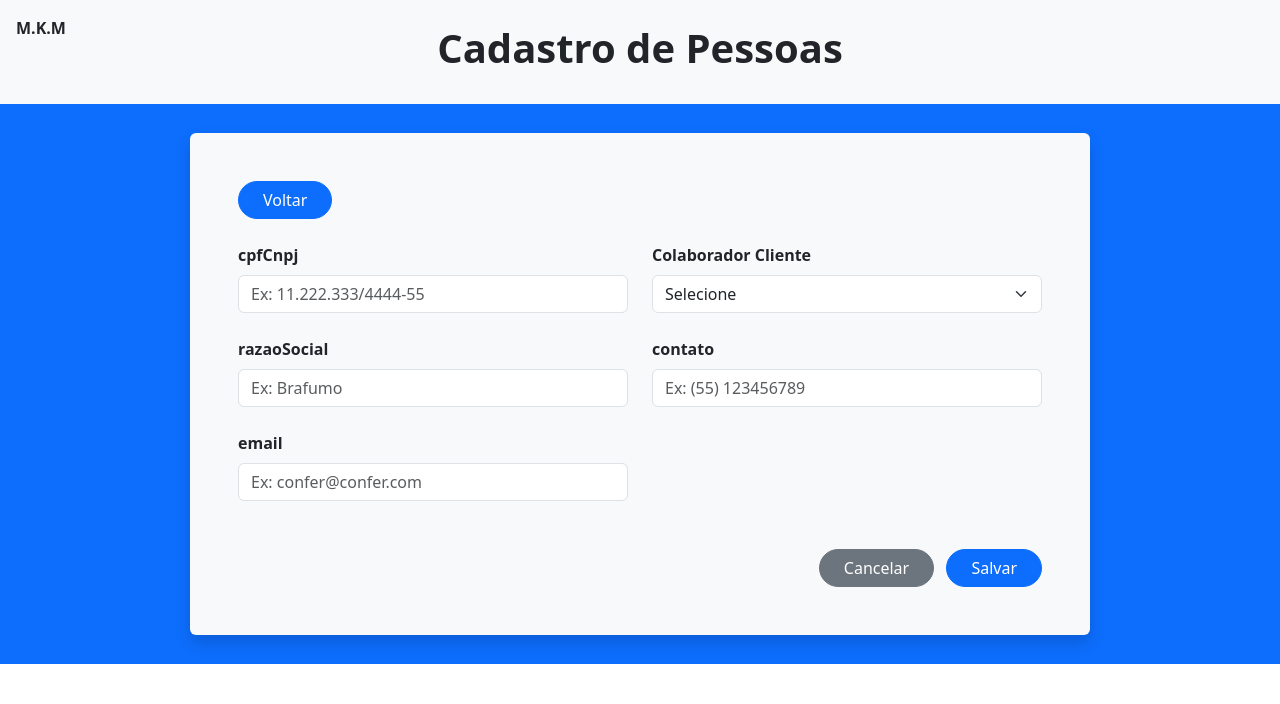
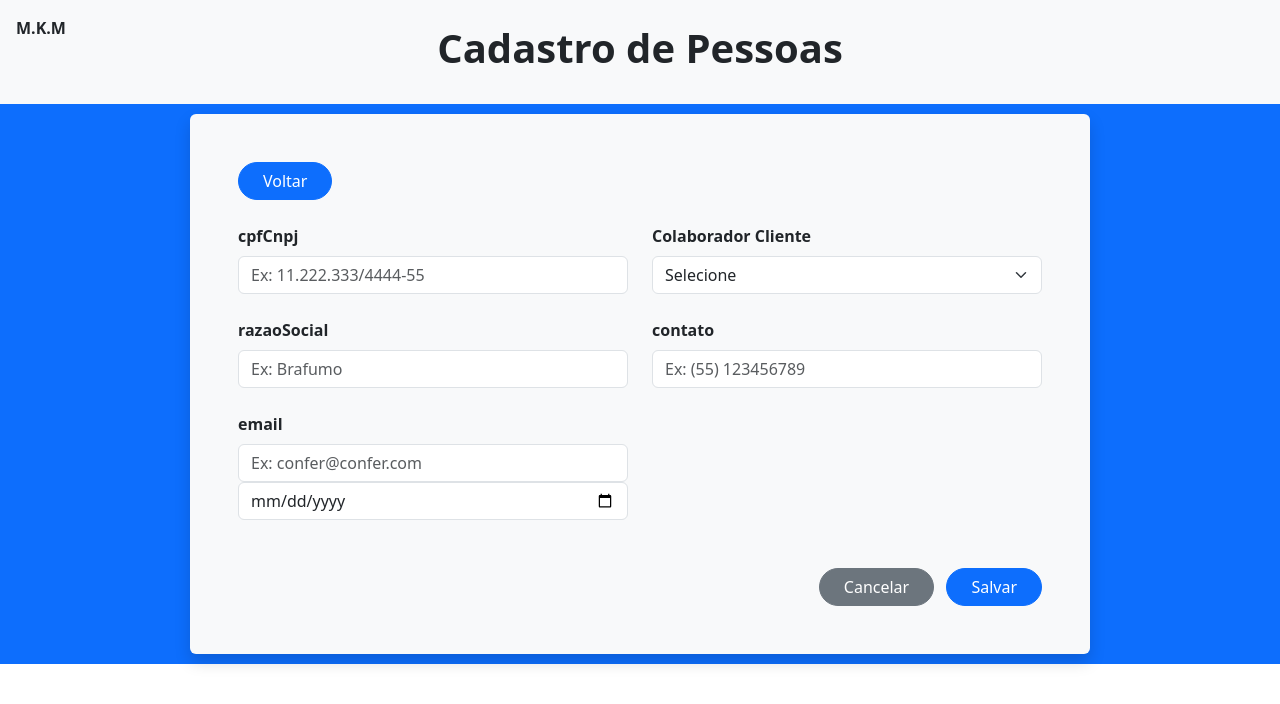
Before and after one commit to BR-Pufferfish/Projeto_SENAC_T4678_Python, a Django app: page /criar_pessoa/ in a window 1280 px wide. Shown: the top 704 px of the page. Run offline with Django 5.2, Linux system fonts and the light colour scheme; the visitor is signed in with stand-in values (Sample User, id 1).

Commit message:
cadastro de pessoas

```diff
--- a/core/templates/core/criar_pessoa.html
+++ b/core/templates/core/criar_pessoa.html
@@ -82,6 +82,8 @@
                                class="form-control"
                                placeholder="Ex: confer@confer.com"
                                required>
+
+                            <input type="date" name="data_nascimento" class="form-control" placeholder="Ex: 01/01/2024" required>
                     </div>
 
                 </div>
--- a/core/views.py
+++ b/core/views.py
@@ -165,7 +165,7 @@ class ListarPessoasView(ListView):
 
 # def criar_pessoa(request):
 #     return render(request, "core/criar_pessoa.html" )
-class CriarPessoasView(LoginRequiredMixin, PermissionRequiredMixin, CreateView):
+class CriarPessoasView(LoginRequiredMixin, CreateView):
     model = Pessoa
     fields = ['cpf_cnpj', 'razao_social', 'data_nascimento', 'contato', 'email', 'tipo_pessoa']
     template_name = 'core/criar_pessoa.html'
@@ -173,6 +173,8 @@ class CriarPessoasView(LoginRequiredMixin, PermissionRequiredMixin, CreateView):
 
     permission_required = 'core.add_pessoa'
     raise_exception = True
+
+
 
 # def editar_pessoa(request):
 #     return render(request, "core/editar_pessoa.html" )
@@ -191,9 +193,10 @@ class EditarPessoaView(LoginRequiredMixin, PermissionRequiredMixin, View):
         pessoa = get_object_or_404(Pessoa, pk=pk)
         pessoa.cpf_cnpj = request.POST.get('cpf_cnpj')
         pessoa.razao_social = request.POST.get('razao_social')
-        pessoa.data_nascimento = request.POST.get('data_nascimento')
+        pessoa.data_nascimento = '2024-01-01' #request.POST.get('data_nascimento')
         pessoa.contato = request.POST.get('contato')
         pessoa.email = request.POST.get('email')
+
 
         pessoa.save()
         return redirect(self.success_url)
```
Also changed, not shown: core/migrations/0001_initial.py.
